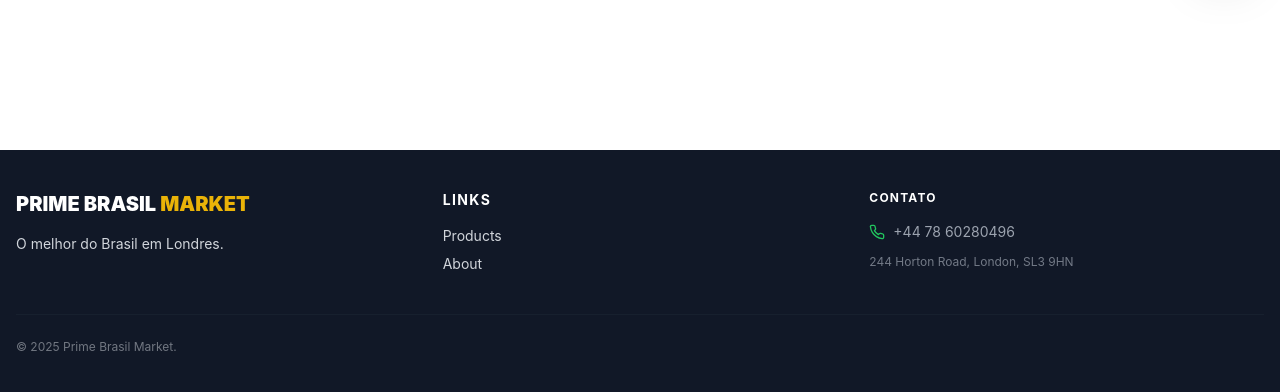
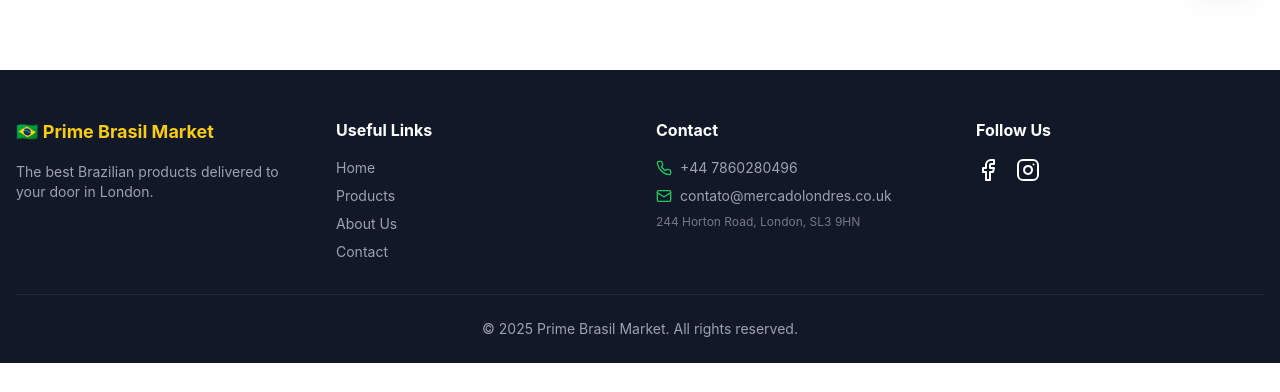
Before and after one commit to contatoantaresenergia-netizen/Mercado-Londres, a Next.js app: page /en/produtos in a window 1280 px wide. Shown: the part 810-1202 px from the top of the page. After the commit the page ends 1173 px from the top, so only its background shows below. Built offline with nearby package versions, Linux system fonts and the light colour scheme; no server answers; the database is empty.

Commit message:
Update Footer.js

```diff
--- a/src/app/components/Footer.js
+++ b/src/app/components/Footer.js
@@ -1,81 +1,113 @@
 'use client'
-
 import React from 'react';
 import Link from 'next/link';
+import { Facebook, Instagram, Mail, Phone } from 'lucide-react';
 
 export default function Footer({ lang, dict }) {
-  // Define o idioma padrão como português caso falhe
   const currentLang = lang || 'pt';
-
-  // Acessa os textos do dicionário (JSON)
-  // Se o dict não tiver a chave 'footer', ele usa os textos fixos como segurança
   const f = dict?.footer || {};
 
   return (
-    <footer className="bg-gray-900 text-gray-300 py-10 mt-20">
-      <div className="container mx-auto px-4 text-center md:text-left">
-        <div className="grid grid-cols-1 md:grid-cols-3 gap-8">
+    <footer className="bg-gray-900 text-white pt-12 pb-6">
+      <div className="container mx-auto px-4">
+        <div className="grid md:grid-cols-4 gap-8 mb-8">
 
           {/* Coluna 1: Logo e Descrição */}
           <div>
-            <h3 className="text-white font-black text-xl mb-4 uppercase">
-              Prime Brasil <span className="text-yellow-500">Market</span>
+            <h3 className="font-bold text-lg mb-4 text-yellow-400">
+              🇧🇷 Prime Brasil Market
             </h3>
-            <p className="text-sm">
-              {f.description || 'O melhor do Brasil em Londres.'}
+            <p className="text-gray-400 text-sm">
+              {currentLang === 'pt'
+                ? 'Os melhores produtos brasileiros entregues na sua porta em Londres.'
+                : 'The best Brazilian products delivered to your door in London.'}
             </p>
           </div>
 
-          {/* Coluna 2: Links Rápidos */}
+          {/* Coluna 2: Links Úteis */}
           <div>
-            <h4 className="text-white font-bold mb-4 text-sm uppercase tracking-widest">
-              {f.linksTitle || 'Links'}
+            <h4 className="font-bold mb-4">
+              {currentLang === 'pt' ? 'Links Úteis' : 'Useful Links'}
             </h4>
-            <div className="flex flex-col gap-2 text-sm">
-              <Link href={`/${currentLang}/produtos`} className="hover:text-yellow-500">
-                {f.products || 'Produtos'}
-              </Link>
-              <Link href={`/${currentLang}/sobre`} className="hover:text-yellow-500">
-                {f.about || 'Sobre'}
-              </Link>
-            </div>
-          </div>
-
-          {/* Coluna 3: Contato (Visual igual ao seu print do console) */}
-          <div>
-            <h4 className="font-bold mb-4 text-white uppercase text-xs tracking-widest">
-              {f.contactTitle || 'Contato'}
-            </h4>
-            <ul className="space-y-3 text-sm text-gray-400">
-              <li className="flex items-center justify-center md:justify-start gap-2">
-                {/* O SVG do ícone de telefone exatamente como está no seu print */}
-                <svg
-                  xmlns="http://www.w3.org/2000/svg"
-                  width="24" height="24"
-                  viewBox="0 0 24 24"
-                  fill="none"
-                  stroke="currentColor"
-                  strokeWidth="2"
-                  strokeLinecap="round"
-                  strokeLinejoin="round"
-                  className="w-4 h-4 text-green-500"
-                >
-                  <path d="M22 16.92v3a2 2 0 0 1-2.18 2 19.79 19.79 0 0 1-8.63-3.07 19.5 19.5 0 0 1-6-6 19.79 19.79 0 0 1-3.07-8.67A2 2 0 0 1 4.11 2h3a2 2 0 0 1 2 1.72 12.84 12.84 0 0 0 .7 2.81 2 2 0 0 1-.45 2.11L8.09 9.91a16 16 0 0 0 6 6l1.27-1.27a2 2 0 0 1 2.11-.45 12.84 12.84 0 0 0 2.81.7A2 2 0 0 1 22 16.92z"></path>
-                </svg>
-                {/* Puxa o número do telefone do arquivo JSON */}
-                <span>{f.phone || '+44 78 60280496'}</span>
+            <ul className="space-y-2 text-sm text-gray-400">
+              <li>
+                <Link href={`/${currentLang}`} className="hover:text-yellow-400 transition">
+                  {currentLang === 'pt' ? 'Início' : 'Home'}
+                </Link>
               </li>
-              <li className="text-xs opacity-70">
-                {f.location || '244 Horton Road, London, SL3 9HN'}
+              <li>
+                <Link href={`/${currentLang}/produtos`} className="hover:text-yellow-400 transition">
+                  {currentLang === 'pt' ? 'Produtos' : 'Products'}
+                </Link>
+              </li>
+              <li>
+                <Link href={`/${currentLang}/sobre`} className="hover:text-yellow-400 transition">
+                  {currentLang === 'pt' ? 'Sobre Nós' : 'About Us'}
+                </Link>
+              </li>
+              <li>
+                <Link href={`/${currentLang}/contato`} className="hover:text-yellow-400 transition">
+                  {currentLang === 'pt' ? 'Contato' : 'Contact'}
+                </Link>
               </li>
             </ul>
           </div>
 
+          {/* Coluna 3: Contato */}
+          <div>
+            <h4 className="font-bold mb-4">
+              {currentLang === 'pt' ? 'Contato' : 'Contact'}
+            </h4>
+            <ul className="space-y-2 text-sm text-gray-400">
+              <li className="flex items-center gap-2">
+                <Phone className="w-4 h-4 text-green-500" />
+                +44 7860280496
+              </li>
+              <li className="flex items-center gap-2">
+                <Mail className="w-4 h-4 text-green-500" />
+                contato@mercadolondres.co.uk
+              </li>
+              <li className="text-xs opacity-70 mt-2">
+                244 Horton Road, London, SL3 9HN
+              </li>
+            </ul>
+          </div>
+
+          {/* Coluna 4: Redes Sociais */}
+          <div>
+            <h4 className="font-bold mb-4">
+              {currentLang === 'pt' ? 'Siga-nos' : 'Follow Us'}
+            </h4>
+            <div className="flex gap-4">
+              <a
+                href="https://www.facebook.com/primebrasilmarket"
+                target="_blank"
+                rel="noopener noreferrer"
+                className="hover:text-yellow-400 transition"
+                aria-label="Facebook"
+              >
+                <Facebook className="w-6 h-6" />
+              </a>
+              <a
+                href="https://www.instagram.com/prime_brasilmarket/"
+                target="_blank"
+                rel="noopener noreferrer"
+                className="hover:text-yellow-400 transition"
+                aria-label="Instagram"
+              >
+                <Instagram className="w-6 h-6" />
+              </a>
+            </div>
+          </div>
         </div>
 
-        {/* Linha de Copyright */}
-        <div className="border-t border-gray-800 mt-10 pt-6 text-xs opacity-50">
-          © {new Date().getFullYear()} Prime Brasil Market.
+        {/* Copyright */}
+        <div className="border-t border-gray-800 pt-6 text-center text-sm text-gray-400">
+          <p>&copy; {new Date().getFullYear()} Prime Brasil Market.
+            {currentLang === 'pt'
+              ? ' Todos os direitos reservados.'
+              : ' All rights reserved.'}
+          </p>
         </div>
       </div>
     </footer>
```
